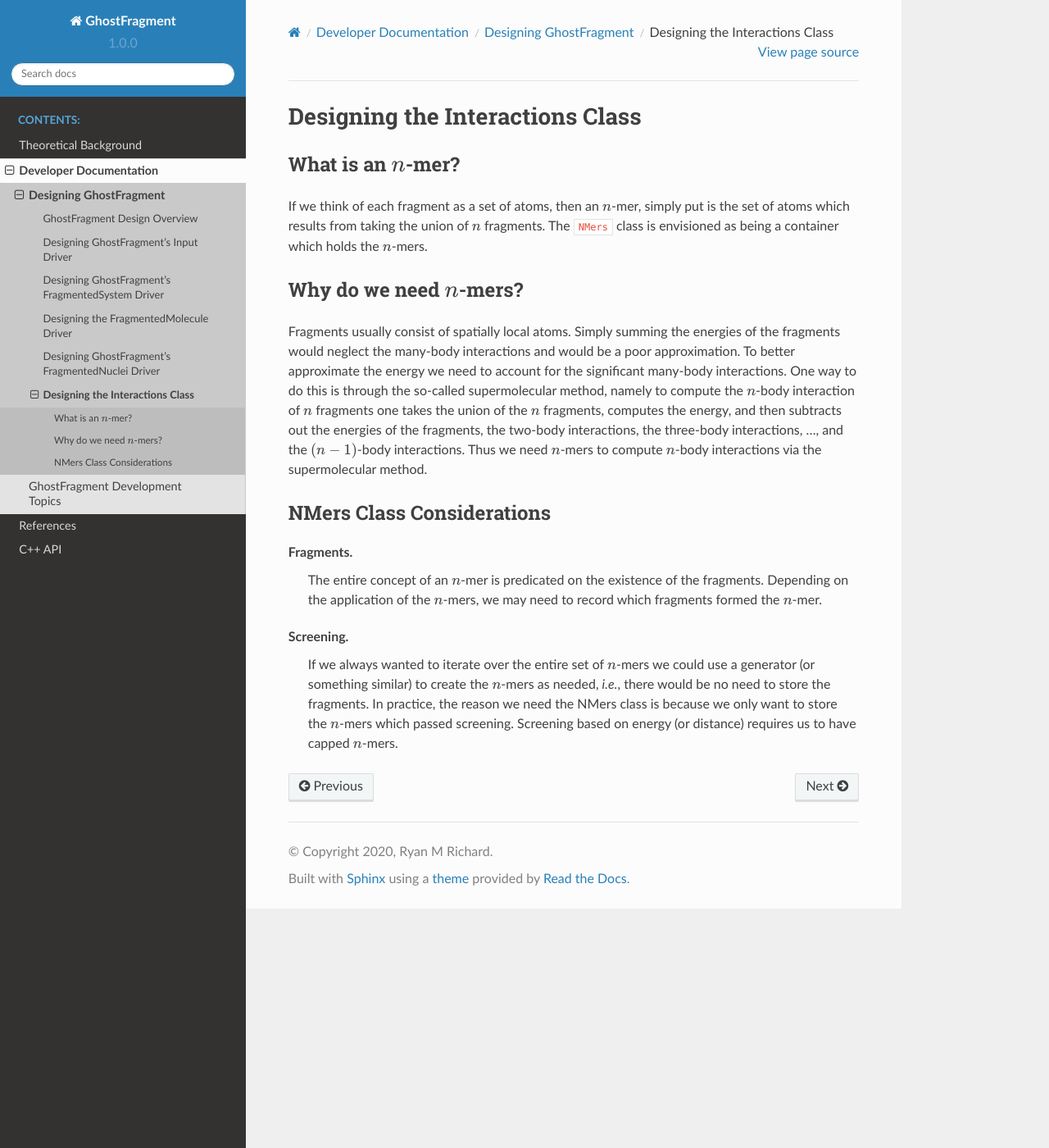
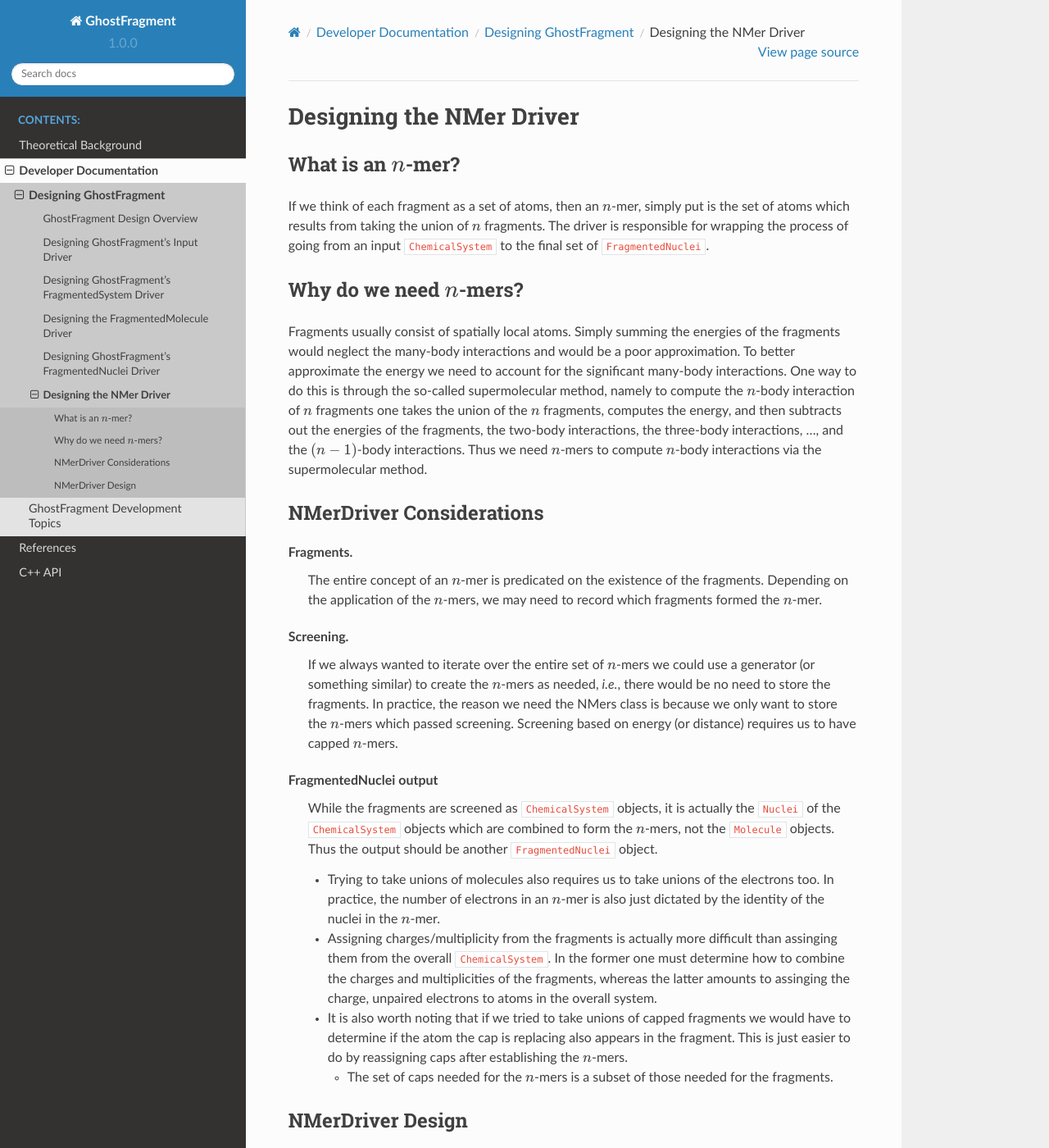
Before and after one commit to rmrresearch/GhostFragment, a Sphinx documentation site: the page built from docs/source/developer/design/nmers.rst, in a window 1280 px wide and 1400 px high. Shown: the whole window at 82% size. Built offline with Sphinx 7.4.7 and the Read the Docs theme 2.0.0, drawn with Linux system fonts in a browser that asks for light colours; pages that are not in the unit, such as notebooks, are missing from menus; some of the changed text lies outside the part shown.

Commit message:
done for now.

```diff
--- a/docs/source/developer/design/nmers.rst
+++ b/docs/source/developer/design/nmers.rst
@@ -1,8 +1,8 @@
-.. _gf_interaction_class_design:
+.. _gf_nmer_driver_design:
 
-################################
-Designing the Interactions Class
-################################
+#########################
+Designing the NMer Driver
+#########################
 
 .. |n| replace:: :math:`n`
 
@@ -12,7 +12,9 @@ What is an |n|-mer?
 
 If we think of each fragment as a set of atoms, then an |n|-mer, simply put
 is the set of atoms which results from taking the union of |n| fragments. The
-``NMers`` class is envisioned as being a container which holds the |n|-mers.
+driver is responsible for wrapping the process of going from an input
+``ChemicalSystem`` to the final set of ``FragmentedNuclei``.
+
 
 ************************
 Why do we need |n|-mers?
@@ -29,18 +31,19 @@ the three-body interactions, ..., and the :math:`(n-1)`-body interactions.
 Thus we need |n|-mers to compute |n|-body interactions via the supermolecular
 method.
 
-**************************
-NMers Class Considerations
-**************************
+*************************
+NMerDriver Considerations
+*************************
 
-.. _n_frags:
+.. _nd_frags:
 
 Fragments.
    The entire concept of an |n|-mer is predicated on the existence of the
    fragments. Depending on the application of the |n|-mers, we may need to
    record which fragments formed the |n|-mer.
 
-.. _screening:
+
+.. _nd_screening:
 
 Screening.
    If we always wanted to iterate over the entire set of |n|-mers we could
@@ -49,3 +52,38 @@ Screening.
    reason we need the NMers class is because we only want to store the
    |n|-mers which passed screening. Screening based on energy (or distance)
    requires us to have capped |n|-mers.
+
+.. _nd_output:
+
+FragmentedNuclei output
+   While the fragments are screened as ``ChemicalSystem`` objects, it is
+   actually the ``Nuclei`` of the ``ChemicalSystem`` objects which are combined
+   to form the |n|-mers, not the ``Molecule`` objects. Thus the output should
+   be another ``FragmentedNuclei`` object.
+
+   - Trying to take unions of molecules also requires us to take unions of
+     the electrons too. In practice, the number of electrons in an |n|-mer is
+     also just dictated by the identity of the nuclei in the |n|-mer.
+   - Assigning charges/multiplicity from the fragments is actually more
+     difficult than assinging them from the overall ``ChemicalSystem``. In
+     the former one must determine how to combine the charges and multiplicities
+     of the fragments, whereas the latter amounts to assinging the charge,
+     unpaired electrons to atoms in the overall system.
+   - It is also worth noting that if we tried to take unions of capped fragments
+     we would have to determine if the atom the cap is replacing also appears
+     in the fragment. This is just easier to do by reassigning caps after
+     establishing the |n|-mers.
+
+     - The set of caps needed for the |n|-mers is a subset of those needed
+       for the fragments.
+
+*****************
+NMerDriver Design
+*****************
+
+.. _fig_gf_nmer_driver:
+
+.. figure:: assets/nmer_driver.png
+   :align: center
+
+   The architecture of the nmer driver component.
--- a/docs/source/developer/design/overview.rst
+++ b/docs/source/developer/design/overview.rst
@@ -64,6 +64,8 @@ Generality
 
    - A corollary is that we want to be able to interface with other electronic
      structure packages as well.
+   - Most methods can be seen as differing in only a couple key algorithmic
+     choices.
 
 .. _gf_multi_layer:
 
```
Also changed, not shown: docs/source/developer/design/considerations.rst (deleted, +0 -76 lines), docs/source/developer/design/input_driver.rst (+34 -0 lines).
